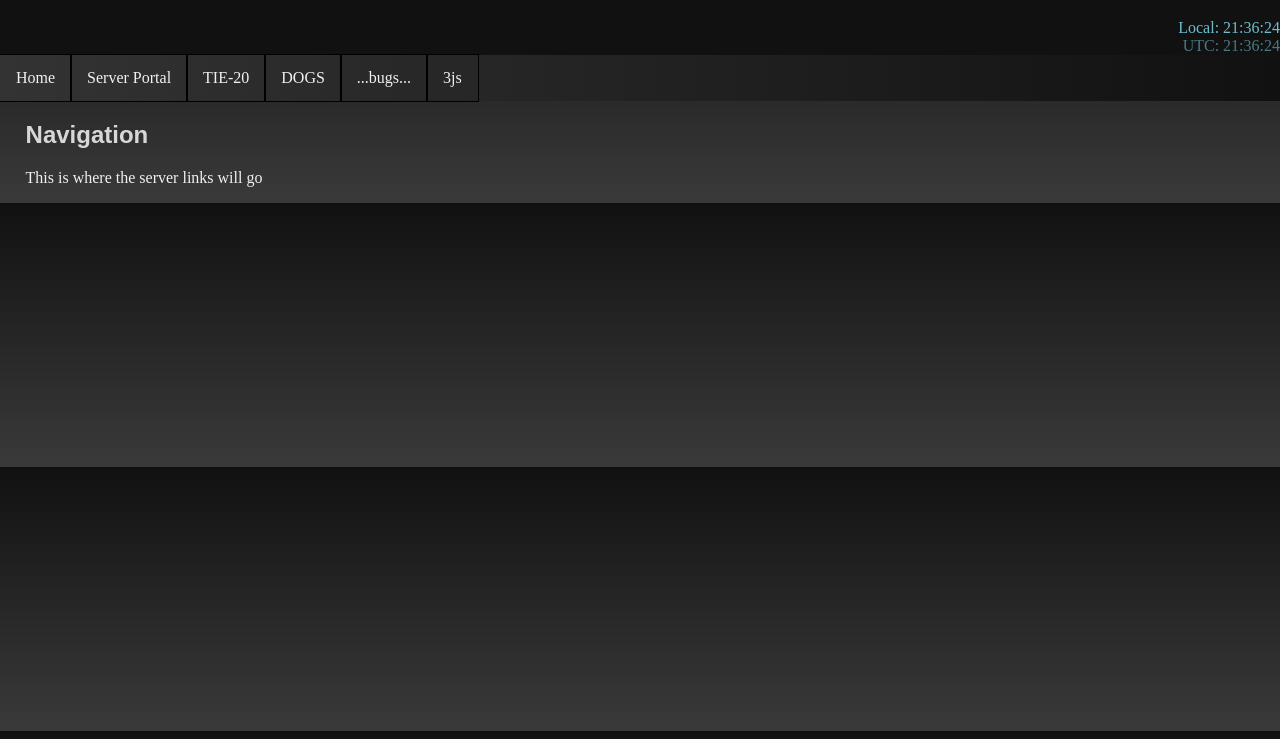
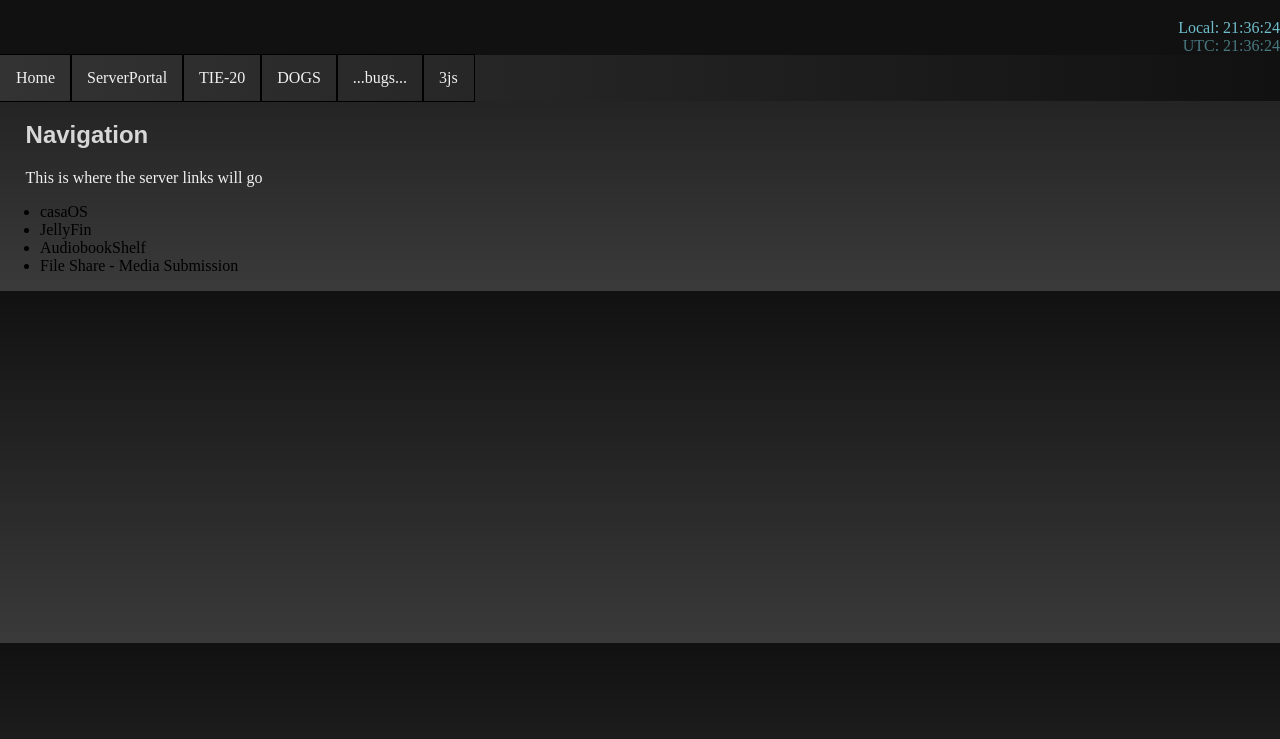
Before and after one commit to LizardButts/Zeus, a website with bundled scripts: page serverPortal.html in a window 1280 px wide. Shown: the part 61-800 px from the top of the page. Built offline with nearby package versions, Linux system fonts and the light colour scheme.

Commit message:
Resolved loading issue of serverPortal.html

```diff
--- a/scripts/3js.js
+++ b/scripts/3js.js
@@ -1,7 +1,6 @@
 /* To run this code on a local server, enter the following into the terminal:
 parcel ./index.html
 */
-
 
 import * as THREE from 'three';
 import { OrbitControls } from 'three/examples/jsm/Addons.js';
--- a/scripts/jsonLib/menuLinks.json
+++ b/scripts/jsonLib/menuLinks.json
@@ -1,7 +1,7 @@
 {
     "pages":[
         "Home",
-        "Server Portal",
+        "ServerPortal",
         "TIE-20",
         "DOGS",
         "...bugs...",
@@ -9,7 +9,7 @@
     ],
     "links":[
         "index.html",
-        "serverPortal.html",
+        "ServerPortal.html",
         "tie20.html",
         "dogVids.html",
         "particles.html",
--- a/serverPortal.html
+++ b/serverPortal.html
@@ -24,8 +24,13 @@
     </header>
 
     <h2>Navigation</h2>
-    <p>
-        This is where the server links will go</p>
+    <p>This is where the server links will go</p>
+    <ul>
+        <li>casaOS</li>
+        <li>JellyFin</li>
+        <li>AudiobookShelf</li>
+        <li>File Share - Media Submission</li>
+    </ul>
 
 </body>
 </html>
--- a/styles.css
+++ b/styles.css
@@ -15,6 +15,7 @@ h1 {
   font-family: 'Times New Roman', Helvetica, sans-serif;
   font-size: 200%;
   margin-left: 1%;
+  padding-top: 0;
 }
 h2 {
   color: rgb(215 215 215);
```
Also changed, not shown: 3js.html (+1 -0 lines), dogVids.html (+1 -0 lines), particles.html (+5 -2 lines).
